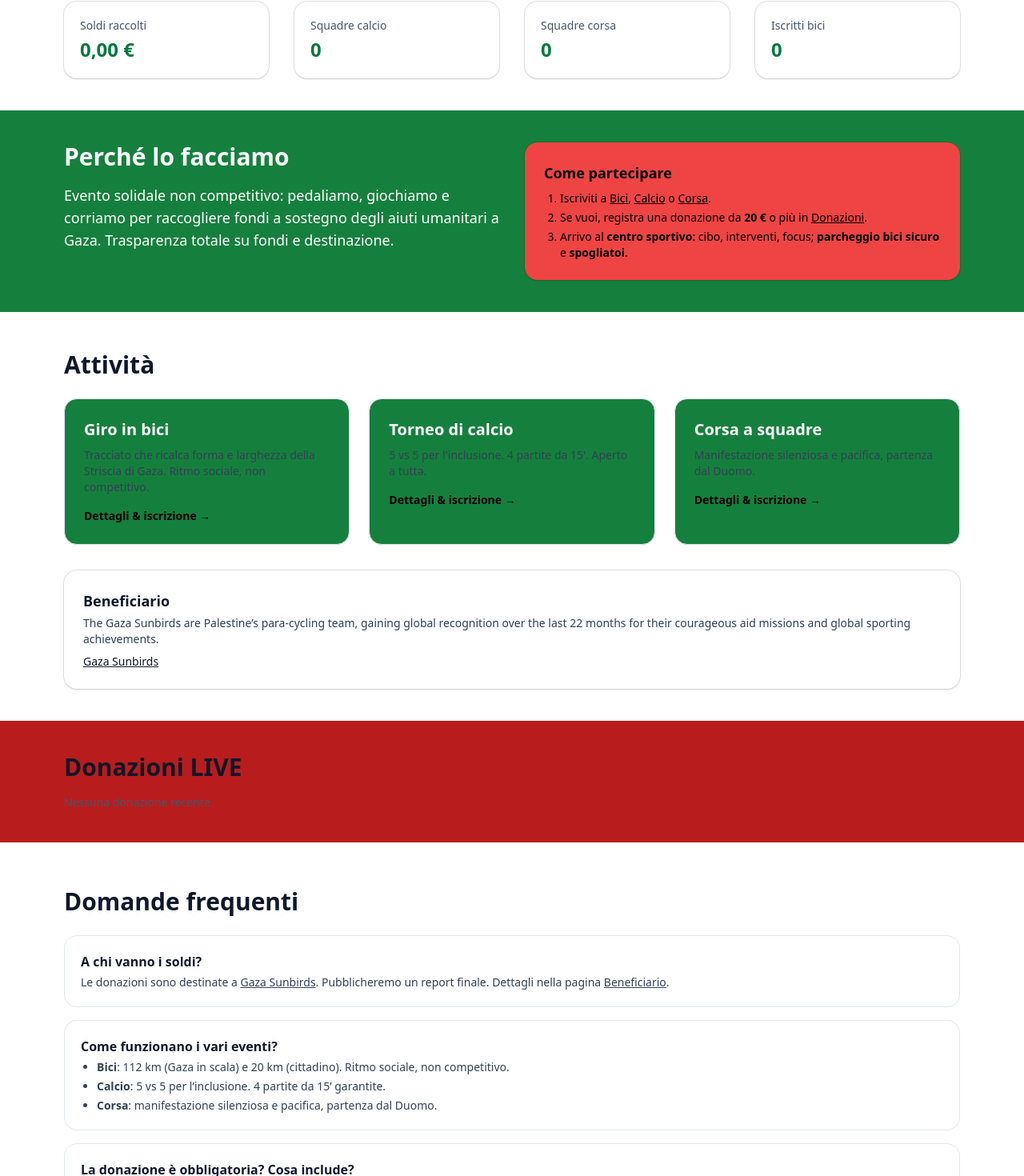
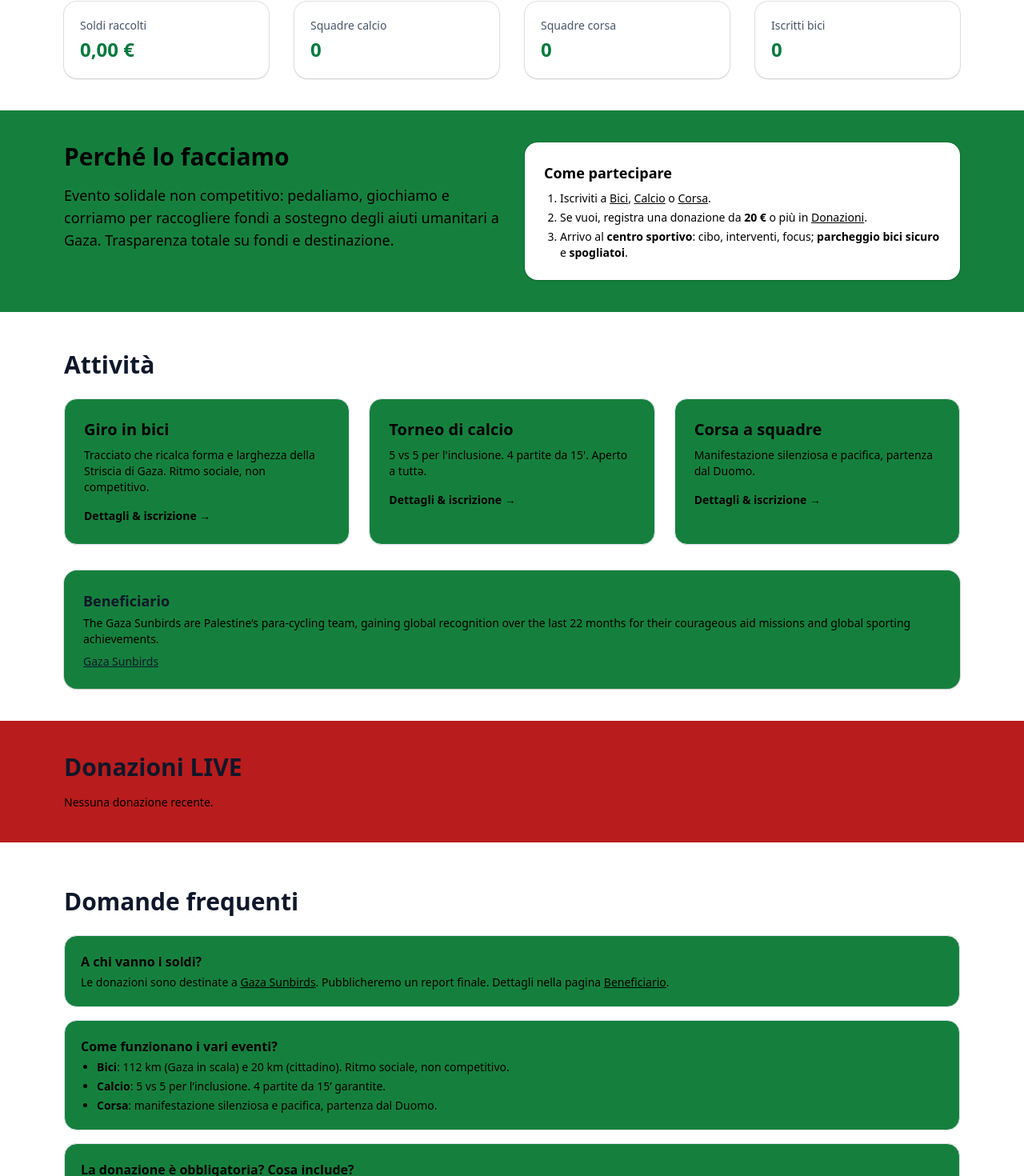
Before and after one commit to agostinolurani-m4g/Move4Gaza, a React (Vite) app: page / in a window 1280 px wide. Shown: the part 1091-2561 px from the top of the page at 80% size. Built offline with nearby package versions, Linux system fonts and the light colour scheme.

Commit message:
new colors

```diff
--- a/src/components/FAQSection.jsx
+++ b/src/components/FAQSection.jsx
@@ -10,9 +10,9 @@ const FAQSection = ({ navigate }) => {
         <h2 className="text-2xl sm:text-3xl font-bold mb-6">Domande frequenti</h2>
 
         <div className="grid gap-4">
-          <div className="rounded-2xl border border-slate-200 p-5">
-            <h3 className="font-semibold">A chi vanno i soldi?</h3>
-            <p className="text-sm text-slate-700 mt-1">
+          <div className="rounded-2xl bg-green-700 border border-slate-200 p-5">
+            <h3 className="font-semibold text-black">A chi vanno i soldi?</h3>
+            <p className="text-sm text-black mt-1">
               Le donazioni sono destinate a{' '}
               <a className="underline" href={B.url} target="_blank" rel="noreferrer">
                 {B.name}
@@ -32,9 +32,9 @@ const FAQSection = ({ navigate }) => {
             </p>
           </div>
 
-          <div className="rounded-2xl border border-slate-200 p-5">
-            <h3 className="font-semibold">Come funzionano i vari eventi?</h3>
-            <ul className="text-sm text-slate-700 mt-1 list-disc pl-5 space-y-1">
+          <div className="rounded-2xl border bg-green-700 border-slate-200 p-5">
+            <h3 className="font-semibold text-black">Come funzionano i vari eventi?</h3>
+            <ul className="text-sm text-black mt-1 list-disc pl-5 space-y-1">
               <li>
                 <strong>Bici</strong>: 112 km (Gaza in scala) e 20 km (cittadino). Ritmo sociale, non competitivo.
               </li>
@@ -47,9 +47,9 @@ const FAQSection = ({ navigate }) => {
             </ul>
           </div>
 
-          <div className="rounded-2xl border border-slate-200 p-5">
-            <h3 className="font-semibold">La donazione è obbligatoria? Cosa include?</h3>
-            <p className="text-sm text-slate-700 mt-1">
+          <div className="rounded-2xl border bg-green-700 border-slate-200 p-5">
+            <h3 className="font-semibold text-black">La donazione è obbligatoria? Cosa include?</h3>
+            <p className="text-sm text-black mt-1">
               Sì: la donazione (<strong>min. 20 €</strong>) è{' '}
               <strong>propedeutica all’iscrizione</strong>.{' '}
               <strong>Non include</strong> beni/servizi (es. <strong>pranzo non incluso</strong>).
--- a/src/components/Hero.jsx
+++ b/src/components/Hero.jsx
@@ -31,7 +31,7 @@ const Hero = ({ navigate }) => {
             href="#/bike"
             onClick={(e) => { e.preventDefault(); navigate('bike'); }}
             className="inline-flex items-center justify-center rounded-full px-8 py-2 text-base sm:text-lg font-semibold text-white shadow"
-            style={{ backgroundColor: THEME.accentRed }}
+            style={{ backgroundColor: THEME.primary }}
           >
             Iscriviti bici
           </a>
@@ -40,7 +40,7 @@ const Hero = ({ navigate }) => {
             href="#/soccer"
             onClick={(e) => { e.preventDefault(); navigate('soccer'); }}
             className="inline-flex items-center justify-center rounded-full px-8 py-2 text-base sm:text-lg font-semibold text-white shadow"
-            style={{ backgroundColor: THEME.accentRed }}
+            style={{ backgroundColor: THEME.primary }}
           >
             Iscriviti calcio
           </a>
@@ -49,7 +49,7 @@ const Hero = ({ navigate }) => {
             href="#/run"
             onClick={(e) => { e.preventDefault(); navigate('run'); }}
             className="inline-flex items-center justify-center rounded-full px-8 py-2 text-base sm:text-lg font-semibold text-white shadow"
-            style={{ backgroundColor: THEME.accentRed }}
+            style={{ backgroundColor: THEME.primary }}
           >
             Iscriviti corsa
           </a>
--- a/src/pages/Home.jsx
+++ b/src/pages/Home.jsx
@@ -67,14 +67,14 @@ const Home = ({ navigate, derived, remoteStats }) => {
       <section className="mt-10 py-10 bg-green-700 text-white">
         <div className="max-w-6xl mx-auto px-4 grid grid-cols-1 md:grid-cols-2 gap-8 items-start">
           <div>
-            <h2 className="text-2xl sm:text-3xl font-bold mb-4">
+            <h2 className="text-2xl sm:text-3xl font-bold mb-4 text-black">
               {EVENT_CONFIG.cause.heading}
             </h2>
-            <p className="text-base sm:text-lg leading-relaxed">
+            <p className="text-base sm:text-lg leading-relaxed text-black">
               {EVENT_CONFIG.cause.text}
             </p>
           </div>
-          <div className="rounded-2xl bg-red-500 p-6 shadow ring-1 ring-black/10 text-black">
+          <div className="rounded-2xl bg-white p-6 shadow ring-1 ring-black/10 text-black">
             <h3 className="text-lg font-semibold">Come partecipare</h3>
             <ol className="mt-2 text-sm list-decimal pl-5 space-y-1">
               <li>
@@ -150,8 +150,8 @@ const Home = ({ navigate, derived, remoteStats }) => {
               }}
               className="rounded-2xl border border-slate-200 p-6 shadow-sm hover:shadow-md transition bg-green-700 text-white"
             >
-              <h3 className="text-xl font-semibold text-white">Giro in bici</h3>
-              <p className="mt-2 text-sm text-slate-700">
+              <h3 className="text-xl font-semibold text-black">Giro in bici</h3>
+              <p className="mt-2 text-sm text-black">
                 Tracciato che ricalca forma e larghezza della Striscia di Gaza. Ritmo
                 sociale, non competitivo.
               </p>
@@ -170,8 +170,8 @@ const Home = ({ navigate, derived, remoteStats }) => {
               }}
               className="rounded-2xl border border-slate-200 p-6 shadow-sm hover:shadow-md transition bg-green-700 text-white"
             >
-              <h3 className="text-xl font-semibold">Torneo di calcio</h3>
-              <p className="mt-2 text-sm text-slate-700">
+              <h3 className="text-xl font-semibold text-black">Torneo di calcio</h3>
+              <p className="mt-2 text-sm text-black">
                 5 vs 5 per l'inclusione. 4 partite da 15'. Aperto a tuttə.
               </p>
               <div
@@ -189,8 +189,8 @@ const Home = ({ navigate, derived, remoteStats }) => {
               }}
               className="rounded-2xl border border-slate-200 p-6 shadow-sm hover:shadow-md transition bg-green-700 text-white"
             >
-              <h3 className="text-xl font-semibold text-white">Corsa a squadre</h3>
-              <p className="mt-2 text-sm text-slate-700">
+              <h3 className="text-xl font-semibold text-black">Corsa a squadre</h3>
+              <p className="mt-2 text-sm text-black">
                 Manifestazione silenziosa e pacifica, partenza dal Duomo.
               </p>
               <div
@@ -203,9 +203,9 @@ const Home = ({ navigate, derived, remoteStats }) => {
           </div>
 
           {EVENT_CONFIG.beneficiary && (
-            <div className="mt-8 rounded-2xl bg-white p-6 shadow ring-1 ring-black/10">
+            <div className="mt-8 rounded-2xl bg-green-700 p-6 shadow ring-1 ring-black/10">
               <h3 className="text-lg font-semibold">Beneficiario</h3>
-              <p className="mt-1 text-sm text-slate-700">
+              <p className="mt-1 text-sm text-black">
                 {EVENT_CONFIG.beneficiary.blurb}
               </p>
               <p className="mt-2 text-sm">
@@ -248,7 +248,7 @@ const Home = ({ navigate, derived, remoteStats }) => {
                 </div>
               ))}
               {recentPaid.length === 0 && (
-                <p className="text-sm text-slate-600">
+                <p className="text-sm text-black">
                   Nessuna donazione recente.
                 </p>
               )}
```
